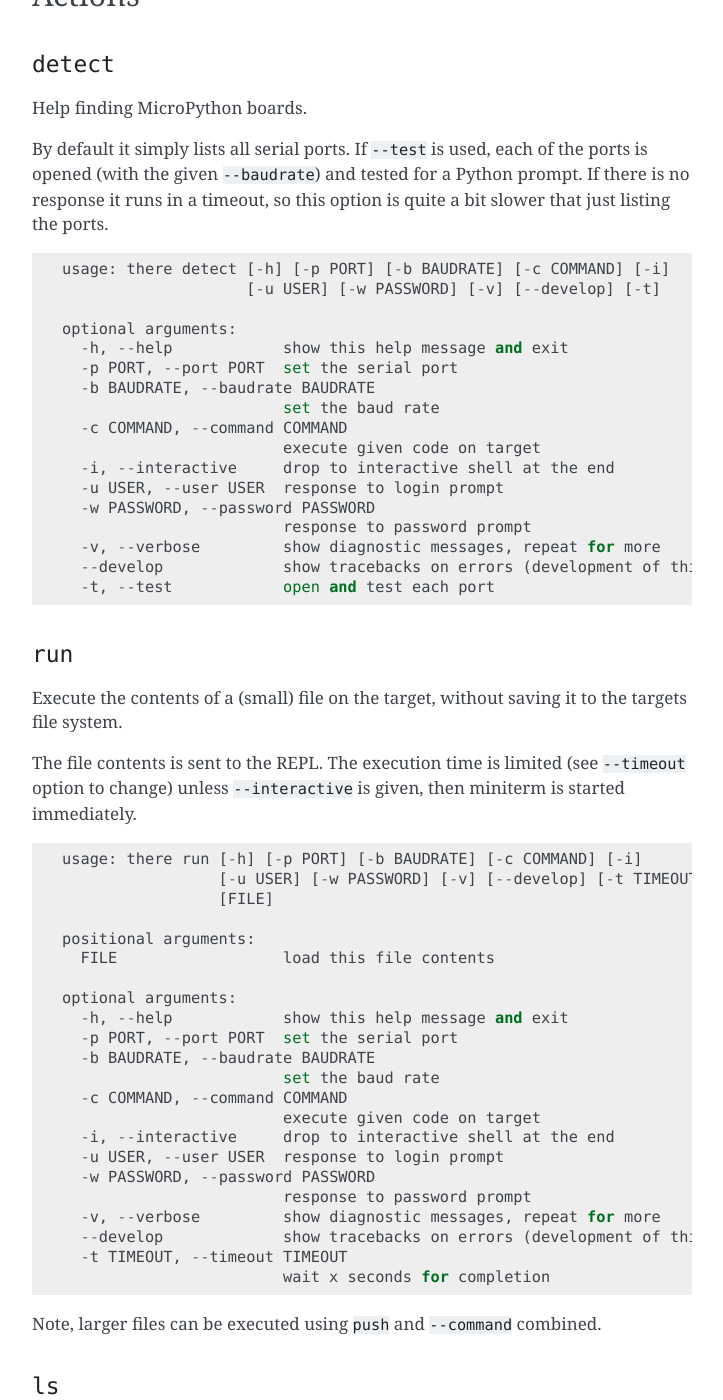
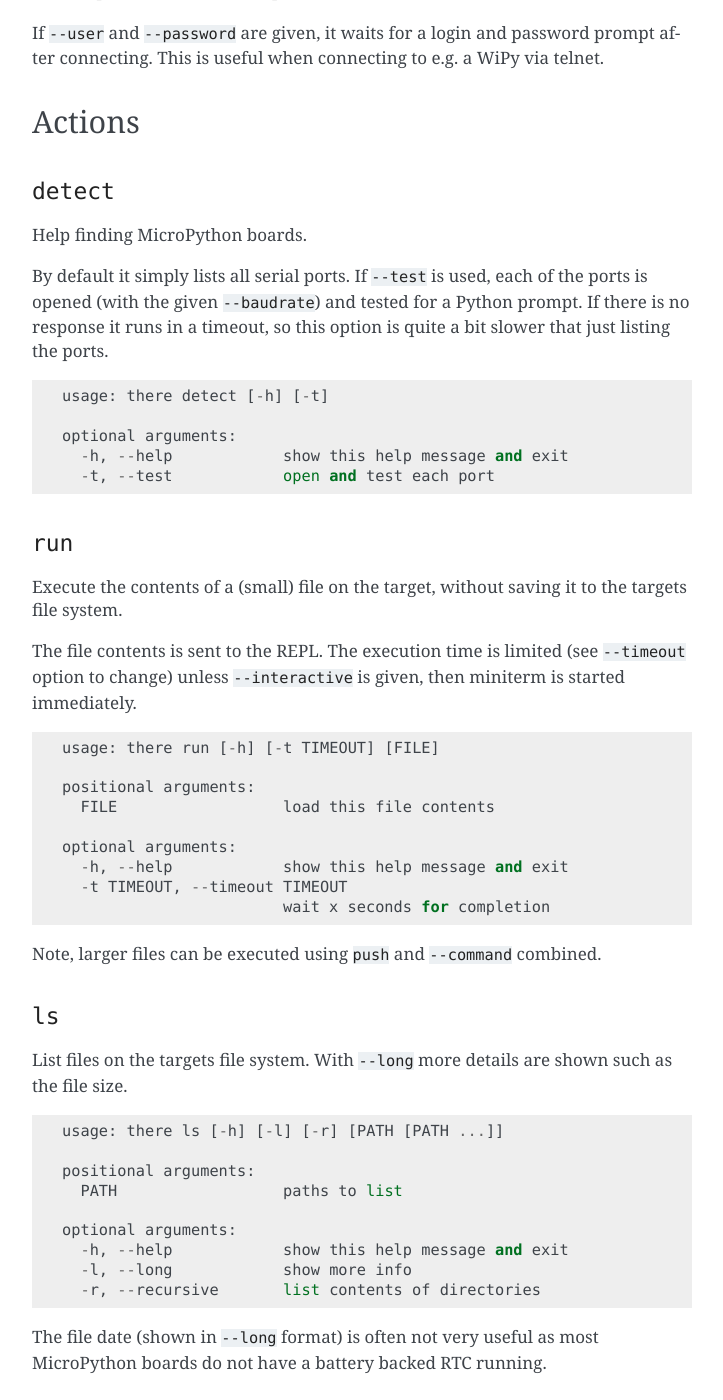
Before and after one commit to zsquareplusc/mpy-repl-tool, a Sphinx documentation site: the page built from documentation/commandline.rst, in a window 1280 px wide and 1400 px high, scrolled down 1448 px. Shown: the whole window, without its empty margins (388-1111 px from the left). Built offline with Sphinx 7.4.7, drawn with Linux system fonts in a browser that asks for light colours; some of the changed text lies outside the part shown.

Commit message:
docs: update

```diff
--- a/documentation/commandline.rst
+++ b/documentation/commandline.rst
@@ -63,7 +69,8 @@
 variable.
 
 If ``--user`` and ``--password`` are given, it waits for a login and password
-prompt after connecting. This is useful when connecting to a WiPy via telnet.
+prompt after connecting. This is useful when connecting to e.g. a WiPy via
+telnet.
 
 
 Actions
@@ -80,22 +87,10 @@
 
 ::
 
-    usage: there detect [-h] [-p PORT] [-b BAUDRATE] [-c COMMAND] [-i]
-                        [-u USER] [-w PASSWORD] [-v] [--develop] [-t]
+    usage: there detect [-h] [-t]
 
     optional arguments:
       -h, --help            show this help message and exit
-      -p PORT, --port PORT  set the serial port
-      -b BAUDRATE, --baudrate BAUDRATE
-                            set the baud rate
-      -c COMMAND, --command COMMAND
-                            execute given code on target
-      -i, --interactive     drop to interactive shell at the end
-      -u USER, --user USER  response to login prompt
-      -w PASSWORD, --password PASSWORD
-                            response to password prompt
-      -v, --verbose         show diagnostic messages, repeat for more
-      --develop             show tracebacks on errors (development of this tool)
       -t, --test            open and test each port
 
 
@@ -110,26 +105,13 @@
 
 ::
 
-    usage: there run [-h] [-p PORT] [-b BAUDRATE] [-c COMMAND] [-i]
-                     [-u USER] [-w PASSWORD] [-v] [--develop] [-t TIMEOUT]
-                     [FILE]
+    usage: there run [-h] [-t TIMEOUT] [FILE]
 
     positional arguments:
       FILE                  load this file contents
 
     optional arguments:
       -h, --help            show this help message and exit
-      -p PORT, --port PORT  set the serial port
-      -b BAUDRATE, --baudrate BAUDRATE
-                            set the baud rate
-      -c COMMAND, --command COMMAND
-                            execute given code on target
-      -i, --interactive     drop to interactive shell at the end
-      -u USER, --user USER  response to login prompt
-      -w PASSWORD, --password PASSWORD
-                            response to password prompt
-      -v, --verbose         show diagnostic messages, repeat for more
-      --develop             show tracebacks on errors (development of this tool)
       -t TIMEOUT, --timeout TIMEOUT
                             wait x seconds for completion
 
@@ -143,26 +125,13 @@
 
 ::
 
-    usage: there ls [-h] [-p PORT] [-b BAUDRATE] [-c COMMAND] [-i] [-u USER]
-                    [-w PASSWORD] [-v] [--develop] [-l] [-r]
-                    [PATH [PATH ...]]
+    usage: there ls [-h] [-l] [-r] [PATH [PATH ...]]
 
     positional arguments:
       PATH                  paths to list
 
     optional arguments:
       -h, --help            show this help message and exit
-      -p PORT, --port PORT  set the serial port
-      -b BAUDRATE, --baudrate BAUDRATE
-                            set the baud rate
-      -c COMMAND, --command COMMAND
-                            execute given code on target
-      -i, --interactive     drop to interactive shell at the end
-      -u USER, --user USER  response to login prompt
-      -w PASSWORD, --password PASSWORD
-                            response to password prompt
-      -v, --verbose         show diagnostic messages, repeat for more
-      --develop             show tracebacks on errors (development of this tool)
       -l, --long            show more info
       -r, --recursive       list contents of directories
 
@@ -177,25 +146,13 @@
 
 ::
 
-    usage: there cat [-h] [-p PORT] [-b BAUDRATE] [-c COMMAND] [-i]
-                     [-u USER] [-w PASSWORD] [-v] [--develop]
-                     PATH
+    usage: there cat [-h] PATH
 
     positional arguments:
       PATH                  filename on target
 
     optional arguments:
       -h, --help            show this help message and exit
-      -p PORT, --port PORT  set the serial port
-      -b BAUDRATE, --baudrate BAUDRATE
-                            set the baud rate
-      -c COMMAND, --command COMMAND
-                            execute given code on target
-      -i, --interactive     drop to interactive shell at the end
-      -u USER, --user USER  response to login prompt
-      -w PASSWORD, --password PASSWORD
-                            response to password prompt
-      -v, --verbose         show diagnostic messages, repeat for more
 
 
 ``rm``
@@ -204,26 +161,13 @@
 
 ::
 
-    usage: there rm [-h] [-p PORT] [-b BAUDRATE] [-c COMMAND] [-i] [-u USER]
-                    [-w PASSWORD] [-v] [--develop] [-f] [-r] [--dry-run]
-                    PATH [PATH ...]
+    usage: there rm [-h] [-f] [-r] [--dry-run] PATH [PATH ...]
 
     positional arguments:
       PATH                  filename on target
 
     optional arguments:
       -h, --help            show this help message and exit
-      -p PORT, --port PORT  set the serial port
-      -b BAUDRATE, --baudrate BAUDRATE
-                            set the baud rate
-      -c COMMAND, --command COMMAND
-                            execute given code on target
-      -i, --interactive     drop to interactive shell at the end
-      -u USER, --user USER  response to login prompt
-      -w PASSWORD, --password PASSWORD
-                            response to password prompt
-      -v, --verbose         show diagnostic messages, repeat for more
-      --develop             show tracebacks on errors (development of this tool)
       -f, --force           delete anyway / no error if not existing
       -r, --recursive       remove directories recursively
       --dry-run             do not actually create anything on target
@@ -240,10 +184,7 @@
 
 ::
 
-    usage: there pull [-h] [-p PORT] [-b BAUDRATE] [-c COMMAND] [-i]
-                      [-u USER] [-w PASSWORD] [-v] [--develop] [-r]
-                      [--dry-run]
-                      REMOTE [REMOTE ...] LOCAL
+    usage: there pull [-h] [-r] [--dry-run] REMOTE [REMOTE ...] LOCAL
 
     positional arguments:
       REMOTE                one or more source files/directories
@@ -251,17 +192,6 @@
 
     optional arguments:
       -h, --help            show this help message and exit
-      -p PORT, --port PORT  set the serial port
-      -b BAUDRATE, --baudrate BAUDRATE
-                            set the baud rate
-      -c COMMAND, --command COMMAND
-                            execute given code on target
-      -i, --interactive     drop to interactive shell at the end
-      -u USER, --user USER  response to login prompt
-      -w PASSWORD, --password PASSWORD
-                            response to password prompt
-      -v, --verbose         show diagnostic messages, repeat for more
-      --develop             show tracebacks on errors (development of this tool)
       -r, --recursive       copy recursively
       --dry-run             do not actually create anything on target
 
@@ -277,10 +207,7 @@
 
 ::
 
-    usage: there push [-h] [-p PORT] [-b BAUDRATE] [-c COMMAND] [-i]
-                      [-u USER] [-w PASSWORD] [-v] [--develop] [-r]
-                      [--dry-run]
-                      LOCAL [LOCAL ...] REMOTE
+    usage: there push [-h] [-r] [--dry-run] LOCAL [LOCAL ...] REMOTE
 
     positional arguments:
       LOCAL                 one or more source files/directories
@@ -288,17 +215,6 @@
 
     optional arguments:
       -h, --help            show this help message and exit
-      -p PORT, --port PORT  set the serial port
-      -b BAUDRATE, --baudrate BAUDRATE
-                            set the baud rate
-      -c COMMAND, --command COMMAND
-                            execute given code on target
-      -i, --interactive     drop to interactive shell at the end
-      -u USER, --user USER  response to login prompt
-      -w PASSWORD, --password PASSWORD
-                            response to password prompt
-      -v, --verbose         show diagnostic messages, repeat for more
-      --develop             show tracebacks on errors (development of this tool)
       -r, --recursive       copy recursively
       --dry-run             do not actually create anything on target
 
@@ -309,32 +225,35 @@
 output.
 
 
+``hash``
+--------
+Generate and print a SHA256 hash for each file given.
+
+::
+
+    usage: there hash [-h] [-r] [PATH [PATH ...]]
+
+    positional arguments:
+      PATH             paths to list
+
+    optional arguments:
+      -h, --help       show this help message and exit
+      -r, --recursive  list contents of directories
+
+
 ``mount``
 ---------
 Mount the target as file system via FUSE.
 
 ::
 
-    usage: there mount [-h] [-p PORT] [-b BAUDRATE] [-c COMMAND] [-i]
-                       [-u USER] [-w PASSWORD] [-v] [--develop] [-e]
-                       MOUNTPOINT
+    usage: there mount [-h] [-e] MOUNTPOINT
 
     positional arguments:
       MOUNTPOINT            local mount point, directory must exist
 
     optional arguments:
       -h, --help            show this help message and exit
-      -p PORT, --port PORT  set the serial port
-      -b BAUDRATE, --baudrate BAUDRATE
-                            set the baud rate
-      -c COMMAND, --command COMMAND
-                            execute given code on target
-      -i, --interactive     drop to interactive shell at the end
-      -u USER, --user USER  response to login prompt
-      -w PASSWORD, --password PASSWORD
-                            response to password prompt
-      -v, --verbose         show diagnostic messages, repeat for more
-      --develop             show tracebacks on errors (development of this tool)
       -e, --explore         auto open file explorer at mount point
 
 A virtual file system is created and attached to the given directory. It
--- a/documentation/getting_started.rst
+++ b/documentation/getting_started.rst
@@ -32,6 +32,7 @@
 communicate, add a ``-p COMxy`` option or set the ``MPY_PORT`` environment
 variable to choose a different one.
 
+
 Usage examples
 ==============
 ::
@@ -50,6 +51,9 @@
 
     # copy multiple files from computer to target
     python3 -m there push *.py /flash
+
+    # copy main.py and library directory from computer to target
+    python3 -m there push -r lib main.py /flash
 
     # backup all the files on the pc
     python3 -m there pull -r \* backup
```
Also changed, not shown: other parts of documentation/commandline.rst (+14 -8 lines), README.rst (+11 -4 lines), documentation/technical.rst (+22 -5 lines).
